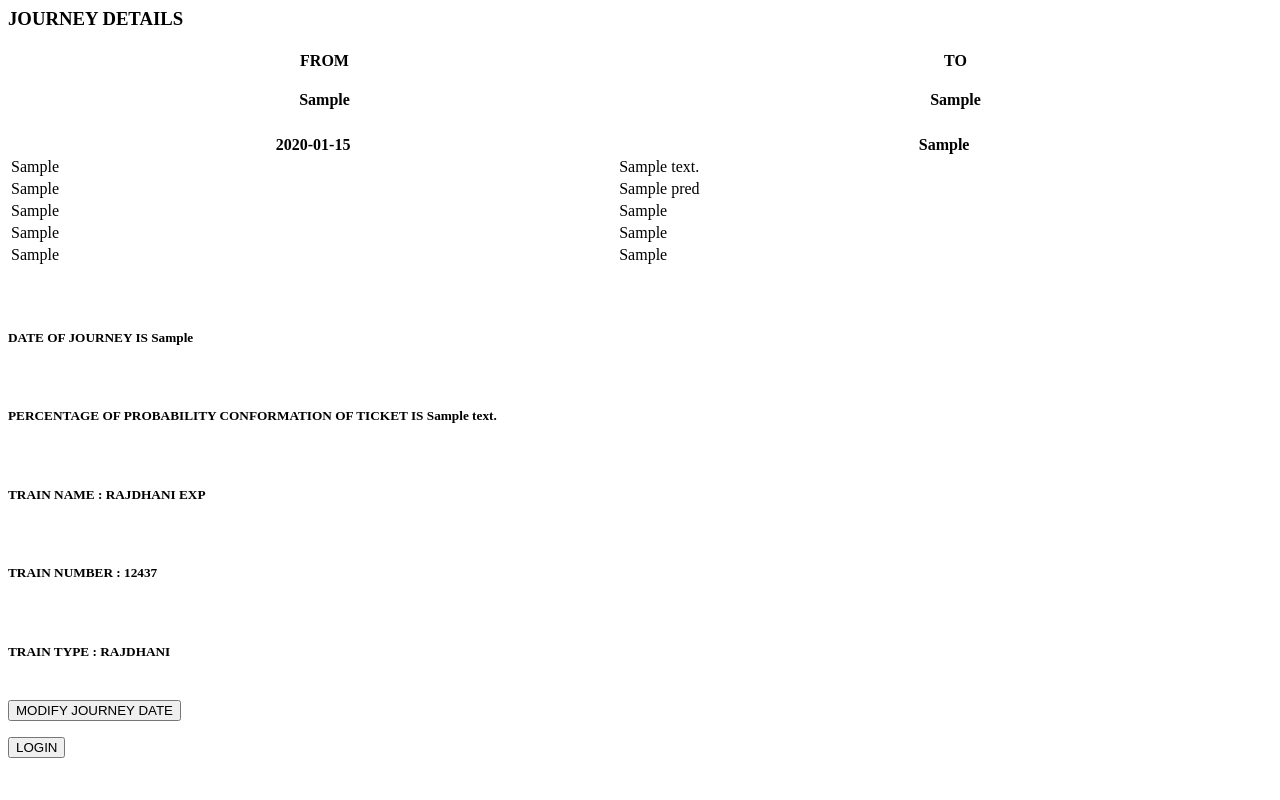
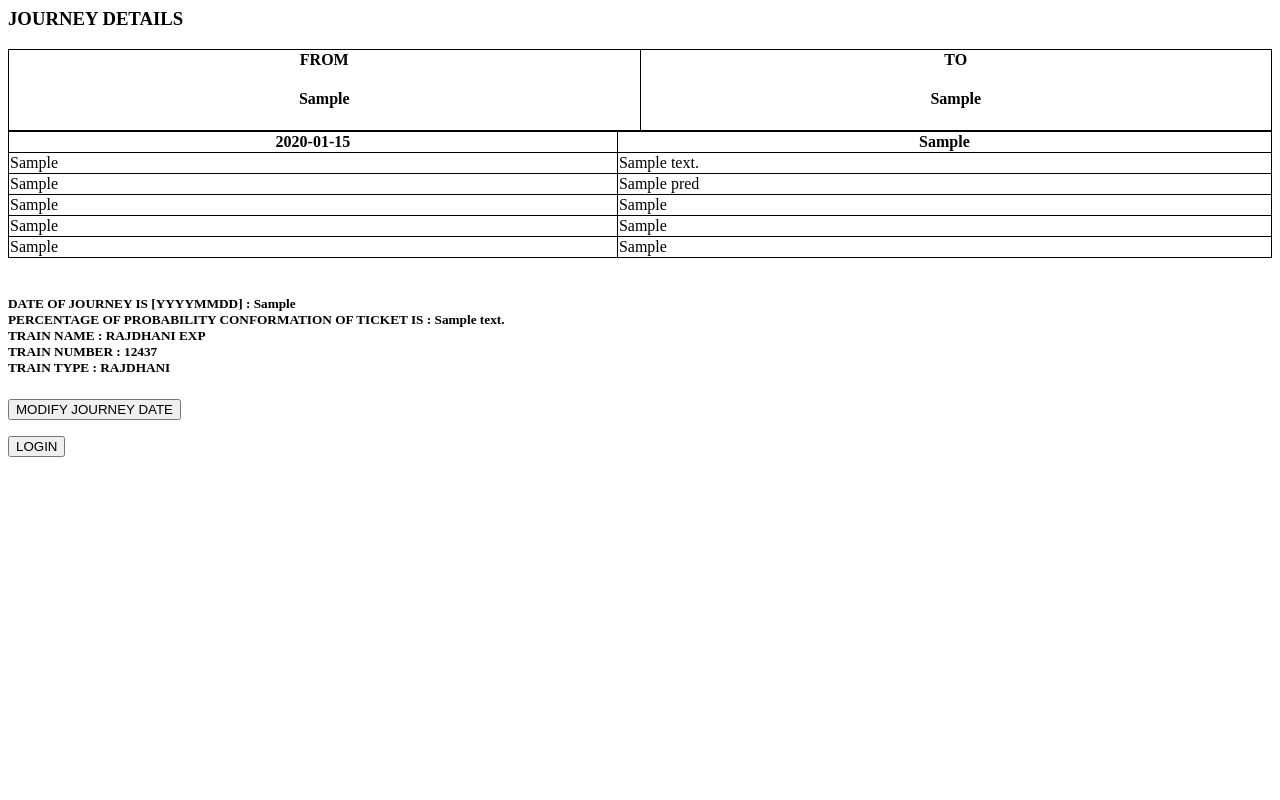
Before and after one commit to pskr0/Railticket, a Flask app: template templates/conform.html in a window 1280 px wide. Run offline with Flask 2, Linux system fonts and the light colour scheme; the template is opened without the code that fills it: most values are stand-ins (such as "Sample title", 1, 10 or a date in 2020); lists and menus that the app fills with data are empty; parts of the project's set-up code (start-up, migrations or seed data) failed here and were passed over.

Commit message:
Conform html updated

```diff
--- a/templates/conform.html
+++ b/templates/conform.html
@@ -1,6 +1,17 @@
 <html>
 <head>
 <title>JOURNEY CONFORMATION</title>
+
+
+<style>
+table, th, td {
+  border: 1px solid black;
+  border-collapse: collapse;
+}
+</style>
+
+
+
 
 </head>
 
@@ -30,18 +41,18 @@
  <td>{{pred3}}</td>
 </tr>
 </table>
-<h3><br>
-<h5>DATE OF JOURNEY IS  {{dat0}}     </h5>
+<h5><br>
+DATE OF JOURNEY IS [YYYYMMDD] : {{dat0}}
 <br>
-<h5>PERCENTAGE OF PROBABILITY CONFORMATION OF TICKET IS    {{prediction_text}}   </h5>
+PERCENTAGE OF PROBABILITY CONFORMATION OF TICKET IS  :  {{prediction_text}}
 <br>
-<h5>TRAIN NAME : RAJDHANI EXP</h5>
+TRAIN NAME : RAJDHANI EXP
 <br>
-<h5>TRAIN NUMBER : 12437</h5>
+TRAIN NUMBER : 12437
 <br>
-<h5>TRAIN  TYPE : RAJDHANI</h5>
+TRAIN  TYPE : RAJDHANI
 <br>
-</h3>
+</h5>
 <form action="/recheck" method="post">
  <button type="submit" class="btn-large waves-effect waves-light orange">MODIFY JOURNEY DATE</button>
 </form>
```
